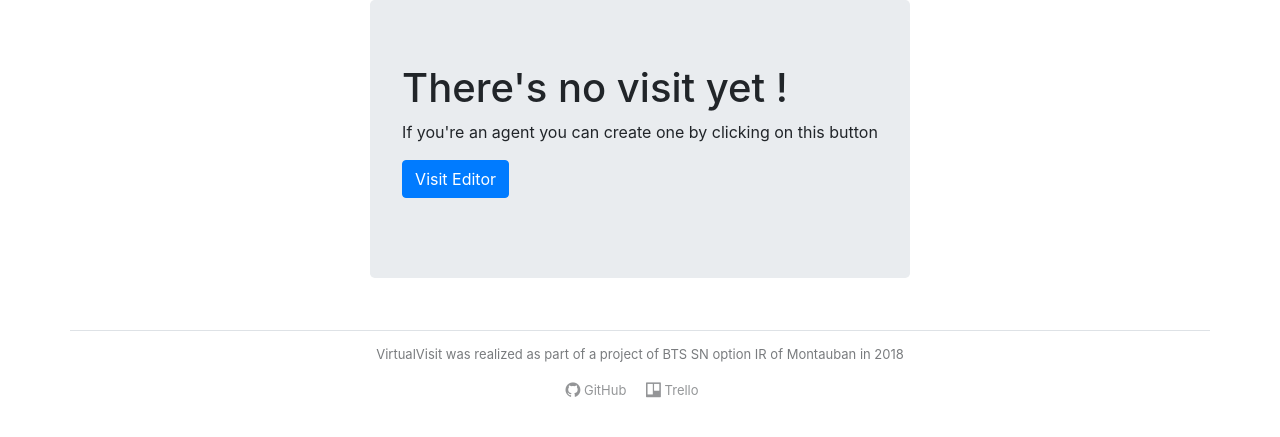
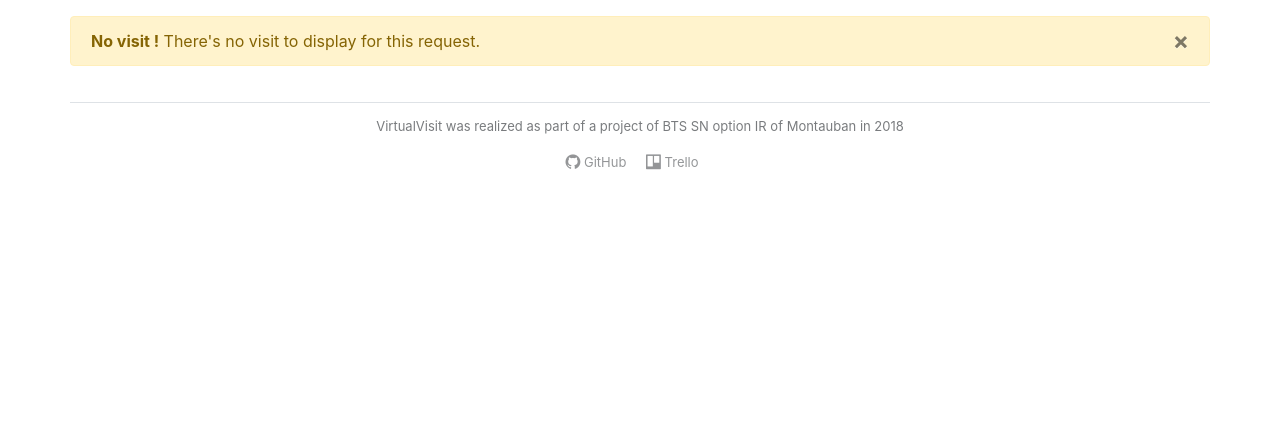
Before and after one commit to VisiteVirtuelle/VisiteVirtuelle-Symfony, a Symfony app: template templates/Visit/list.html.twig in a window 1280 px wide. Shown: the part 57-494 px from the top of the page. Run offline with Twig, Linux system fonts and the light colour scheme; the template is opened without the code that fills it, so the values that code supplies are empty; some libraries are stand-ins or nearby versions.

Commit message:
[IMP] Ajout d'un bouton vers l'éditeur pour les agents dans visit list

```diff
--- a/src/Controller/Visit/VisitController.php
+++ b/src/Controller/Visit/VisitController.php
@@ -39,9 +39,9 @@ class VisitController
     }
 
     /**
-     * @Route("/list/{id}", defaults={"id" = null}, requirements={"id": "\d+"}, name="list")
+     * @Route("/list/{id}", requirements={"id": "\d+"}, defaults={"id" = null}, name="list")
      */
-    public function listAll($id, Environment $twig, RegistryInterface $doctrine)
+    public function list($id, Environment $twig, RegistryInterface $doctrine)
     {
         $visits = $doctrine->getRepository(Visit::class);
 
--- a/templates/Visit/list.html.twig
+++ b/templates/Visit/list.html.twig
@@ -23,15 +23,24 @@
                 </div>
             </div>
         {% else %}
-            <div class="jumbotron mx-auto">
-                <h1>{{ 'visit.list.empty.title'|trans }}</h1>
-                <p>{{ 'visit.list.empty.message'|trans }}</p>
-                <p>
-                    <a class="btn btn-primary" role="button" href="#">
-                        {{ 'visit.list.empty.btn_editor'|trans }}
-                    </a>
-                </p>
+            {# alerte si il n'y a aucune visite à afficher #}
+            <div class="col-12 alert alert-warning mt-3" role="alert">
+                <strong>{{ 'visit.list.empty.title'|trans }}</strong>
+                {{ 'visit.list.empty.message'|trans }}
+
+                <button type="button" class="close" data-dismiss="alert" aria-label="Close">
+                    <span aria-hidden="true">&times;</span>
+                </button>
             </div>
         {% endfor %}
+
+        {% if is_granted('ROLE_AGENT') %}
+            <div class="col-12 col-sm-12 col-md-6 col-lg-4 col-xl-3 py-3 align-self-center text-center">
+                <a href="{{ path('visit_editor_edit') }}" class="btn btn-outline-primary btn-lg">
+                    <i class="fa fa-plus pr-1"></i>
+                    {{ 'visit.editor.new_visit'|trans }}
+                </a>
+            </div>
+        {% endif %}
     </div>
 {% endblock %}
--- a/translations/messages.de.yaml
+++ b/translations/messages.de.yaml
@@ -41,7 +41,6 @@ visit:
         empty:
             title: Es gibt keinen Besuch!
             message: Wenn Sie ein Agent sind, können Sie einen erstellen, indem Sie auf diese Schaltfläche klicken
-            btn_editor: Herausgeber des Besuchs
 
 http_error:
     name: Fehler %status_code%
--- a/translations/messages.en.yaml
+++ b/translations/messages.en.yaml
@@ -47,11 +47,11 @@ visit:
     list:
         show: Visit virtually
         empty:
-            title: There's no visit yet !
-            message: If you're an agent you can create one by clicking on this button
-            btn_editor: Visit Editor
+            title: No visit !
+            message: There's no visit to display for this request.
     editor:
         title: Visit Editor
+        new_visit: Create a new visit
 
 http_error:
     name: Error %status_code%
--- a/translations/messages.es.yaml
+++ b/translations/messages.es.yaml
@@ -41,7 +41,6 @@ visit:
         empty:
             title: No hay visita!
             message: Si usted es un agente, puede crear uno haciendo clic en este bot�n
-            btn_editor: Editor de visita
 
 http_error:
     name: Error %status_code%
--- a/translations/messages.fr.yaml
+++ b/translations/messages.fr.yaml
@@ -47,11 +47,11 @@ visit:
     list:
         show: Visiter virtuellement
         empty:
-            title: Il n'existe aucune visite !
-            message: Si vous êtes un agent vous pouvez en créer une en cliquant sur ce bouton
-            btn_editor: Editeur de visite
+            title: Aucune visite !
+            message: Il n'y aucune visite à afficher pour cette requête.
     editor:
         title: Éditeur de Visite
+        new_visit: Créer une nouvelle visite
 
 http_error:
     name: Erreur %status_code%
```
Also changed, not shown: src/Controller/Visit/EditorController.php (+7 -4 lines).
